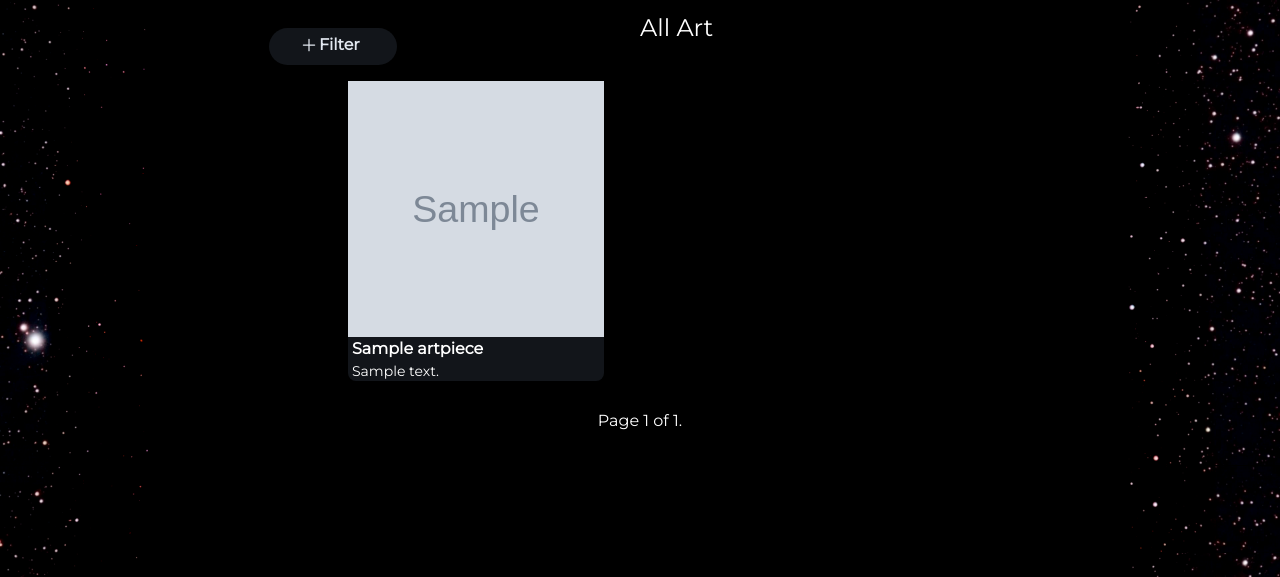
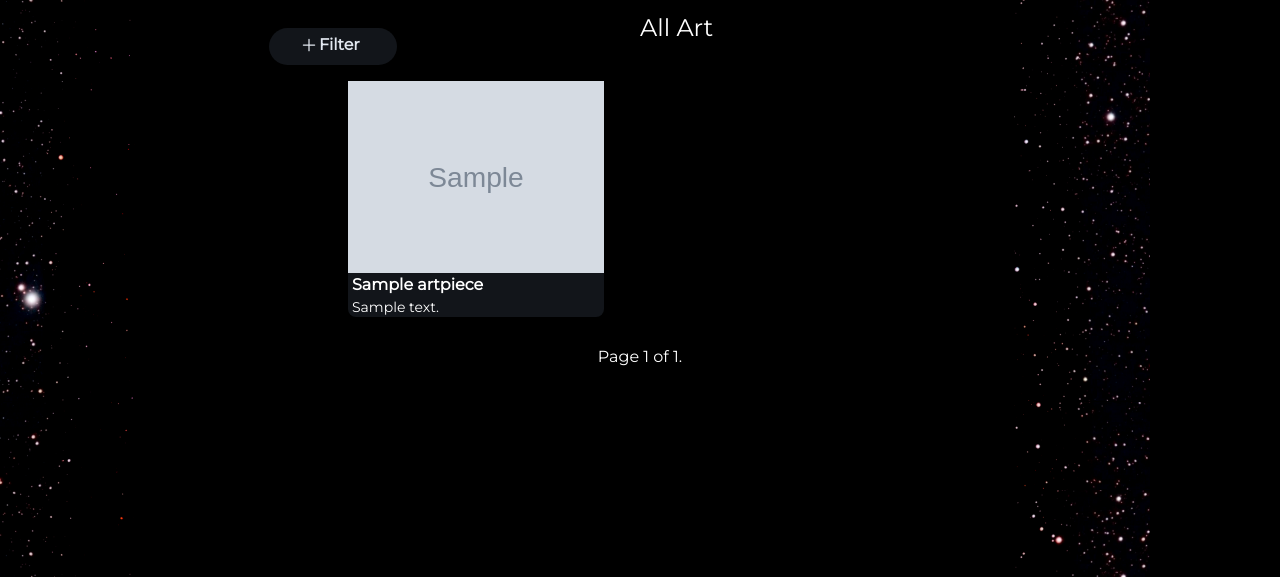
Before and after one commit to LewisFletcher/creative_universe, a Django app: page /portfolio/art/ in a window 1280 px wide. Shown: the part 64-641 px from the top of the page. Run offline with Django 4.2, Linux system fonts and the light colour scheme; tables that the repository leaves empty hold one stand-in row (values such as "Sample post"); grey boxes marked "Sample" are stand-in pictures; style sheets or scripts are compiled from the project's sources; some libraries are stand-ins or nearby versions.

Commit message:
Fixing image distortion

```diff
--- a/artpage/templates/all_art.html
+++ b/artpage/templates/all_art.html
@@ -13,7 +13,7 @@
     {% if arts %}
     {% for art in arts %}
     <div class="bg-slate-600 overflow-hidden w-64 mx-2 bg-opacity-25 rounded-b-lg">
-        <a href="{% url 'art_detail' art.id %}" ><img src="{{ art.image.url }}" class="h-64 w-auto max-w-[16rem] object-cover"alt=""></a>
+        <a href="{% url 'art_detail' art.id %}" ><img src="{{ art.image.url }}" class="h-auto w-64 object-cover object-center"alt=""></a>
         <a href="{% url 'art_detail' art.id %}" ><h2 class="font-bold bold_underline pl-1">{{ art.title }}</h2></a>
         <h2 class="font-medium text-sm pl-1">{{ art.description }}</h2>
     </div>
```
